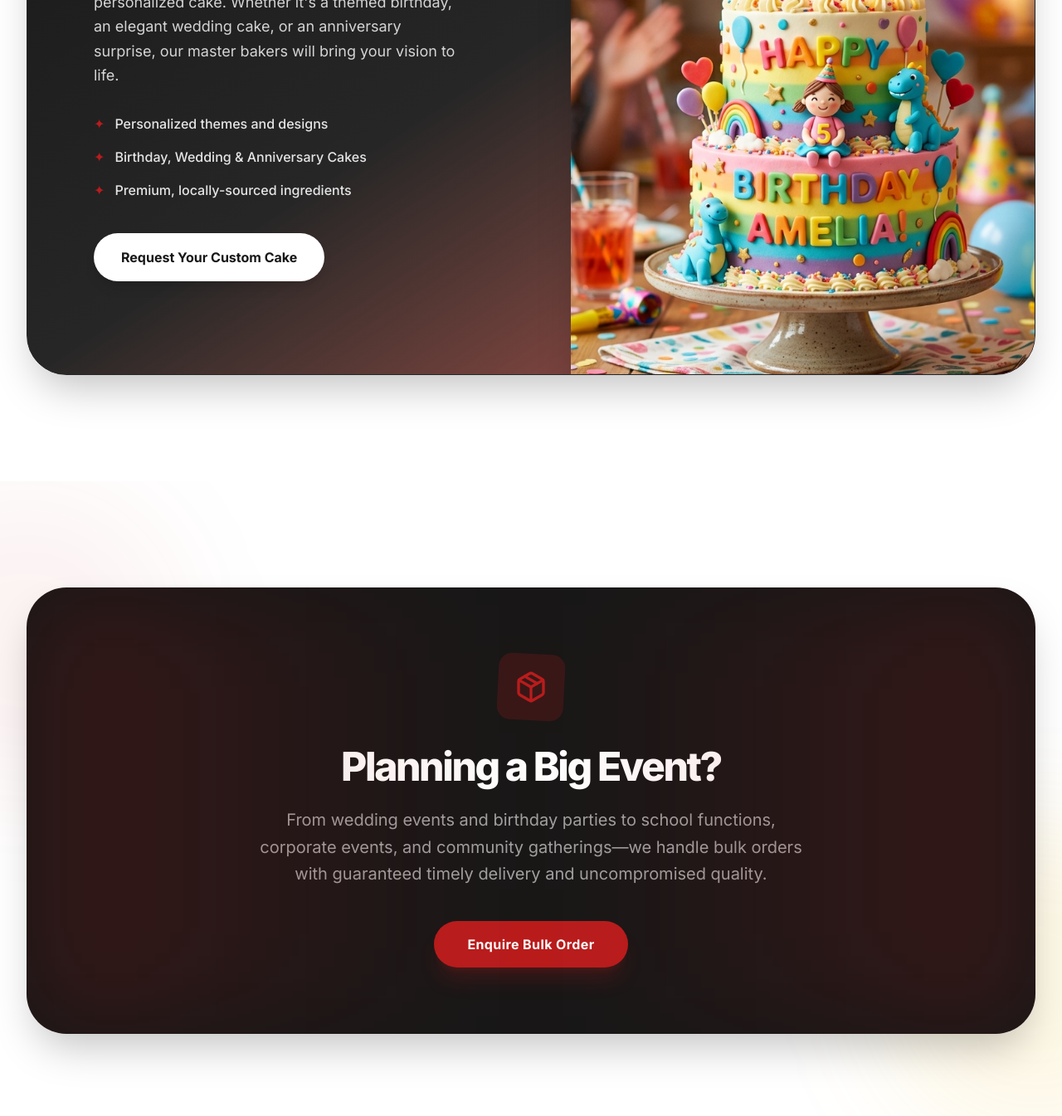
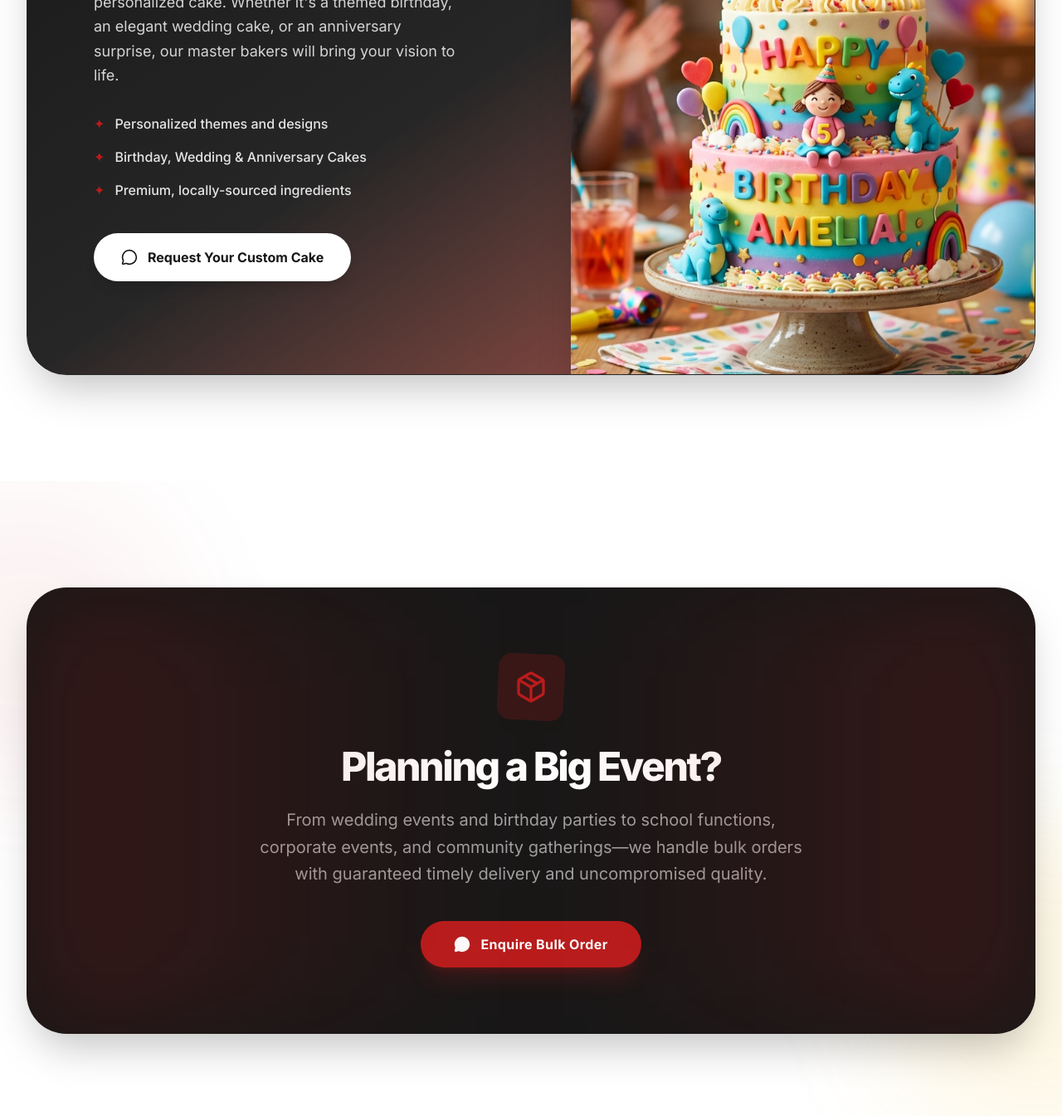
Before and after one commit to safwanmv/ideal-bakery, a Next.js app: page / in a window 1280 px wide. Shown: the part 3139-4484 px from the top of the page at 83% size. Built offline with nearby package versions, Linux system fonts and the light colour scheme.

Commit message:
Update Bulk Order and Custom Cake buttons to use dynamic WhatsApp links

```diff
--- a/src/components/BulkOrder.tsx
+++ b/src/components/BulkOrder.tsx
@@ -1,10 +1,21 @@
 "use client";
 
-import Link from "next/link";
-import { Package } from "lucide-react";
+import { Package, MessageCircle } from "lucide-react";
 import { motion } from "framer-motion";
+import { useLanguage } from "@/context/LanguageContext";
 
 export default function BulkOrder() {
+  const { language } = useLanguage();
+
+  const messages = {
+    EN: "Hi Ideal Bakery! I am planning a big event and would like to inquire about a bulk order.",
+    ML: "നമസ്കാരം ഐഡിയൽ ബേക്കറി! ഞാൻ ഒരു വലിയ പരിപാടി പ്ലാൻ ചെയ്യുന്നു, ബൾക്ക് ഓർഡറിനെക്കുറിച്ച് അറിയാൻ ആഗ്രഹിക്കുന്നു.",
+    KN: "ನಮಸ್ಕಾರ ಐಡಿಯಲ್ ಬೇಕರಿ! ನಾನು ದೊಡ್ಡ ಕಾರ್ಯಕ್ರಮವನ್ನು ಆಯೋಜಿಸುತ್ತಿದ್ದೇನೆ ಮತ್ತು ಬಲ್ಕ್ ಆರ್ಡರ್ ಬಗ್ಗೆ ವಿಚಾರಿಸಲು ಬಯಸುತ್ತೇನೆ."
+  };
+
+  const message = messages[language as keyof typeof messages];
+  const whatsappUrl = `https://wa.me/919876543210?text=${encodeURIComponent(message)}`;
+
   return (
     <section id="bulk-orders" className="py-24 sm:py-32 bg-white relative overflow-hidden">
       {/* Background patterns */}
@@ -33,12 +44,15 @@ export default function BulkOrder() {
             From wedding events and birthday parties to school functions, corporate events, and community gatherings—we handle bulk orders with guaranteed timely delivery and uncompromised quality.
           </p>
           <div className="mt-10 flex flex-col sm:flex-row justify-center items-center gap-4">
-            <Link
-              href="#contact"
+            <a
+              href={whatsappUrl}
+              target="_blank"
+              rel="noopener noreferrer"
               className="inline-flex justify-center items-center px-10 py-4 rounded-full bg-primary text-white font-bold tracking-wide hover:bg-red-800 transition-all shadow-xl shadow-primary/20 hover:scale-105 active:scale-95"
             >
+              <MessageCircle className="w-5 h-5 mr-3 fill-current" />
               Enquire Bulk Order
-            </Link>
+            </a>
           </div>
         </motion.div>
       </div>
--- a/src/components/CustomCake.tsx
+++ b/src/components/CustomCake.tsx
@@ -1,10 +1,22 @@
 "use client";
 
 import Image from "next/image";
-import Link from "next/link";
+import { MessageCircle } from "lucide-react";
 import { motion } from "framer-motion";
+import { useLanguage } from "@/context/LanguageContext";
 
 export default function CustomCake() {
+  const { language } = useLanguage();
+
+  const messages = {
+    EN: "Hi Ideal Bakery! I would like to request a custom cake.",
+    ML: "നമസ്കാരം ഐഡിയൽ ബേക്കറി! എനിക്ക് ഒരു കസ്റ്റം കേക്ക് ഓർഡർ ചെയ്യണം.",
+    KN: "ನಮಸ್ಕಾರ ಐಡಿಯಲ್ ಬೇಕರಿ! ನಾನು ಕಸ್ಟಮ್ ಕೇಕ್ ಅನ್ನು ಆರ್ಡರ್ ಮಾಡಲು ಬಯಸುತ್ತೇನೆ."
+  };
+
+  const message = messages[language as keyof typeof messages];
+  const whatsappUrl = `https://wa.me/919876543210?text=${encodeURIComponent(message)}`;
+
   return (
     <section id="custom-cakes" className="py-24 sm:py-32 bg-white">
       <div className="max-w-7xl mx-auto px-4 sm:px-6 lg:px-8">
@@ -38,12 +50,15 @@ export default function CustomCake() {
               </ul>
 
               <motion.div whileHover={{ scale: 1.05 }} whileTap={{ scale: 0.95 }} className="inline-block mt-10">
-                <Link
-                  href="#contact"
+                <a
+                  href={whatsappUrl}
+                  target="_blank"
+                  rel="noopener noreferrer"
                   className="bg-white rounded-full shadow-lg px-8 py-4 inline-flex items-center text-base font-bold text-foreground hover:bg-neutral-100 transition-all border border-transparent"
                 >
+                  <MessageCircle className="w-5 h-5 mr-3" />
                   Request Your Custom Cake
-                </Link>
+                </a>
               </motion.div>
             </div>
           </div>
```
